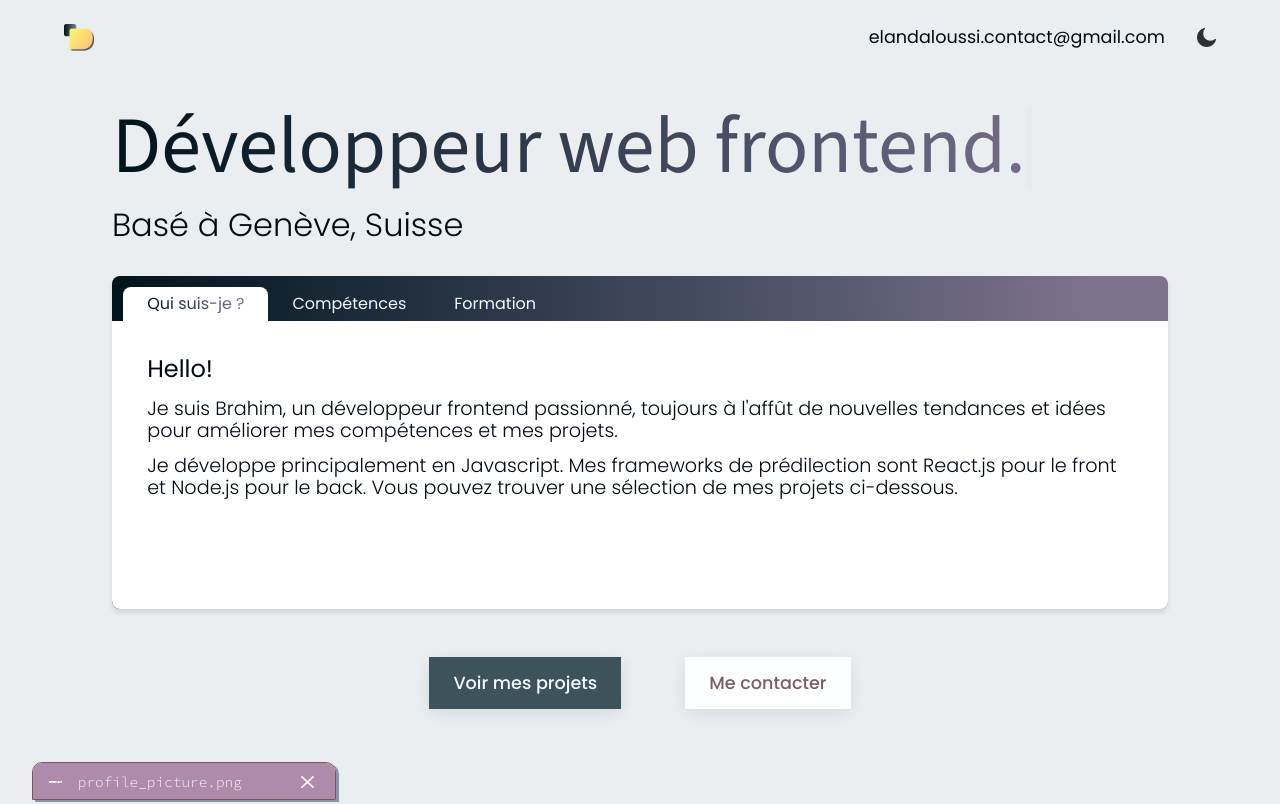
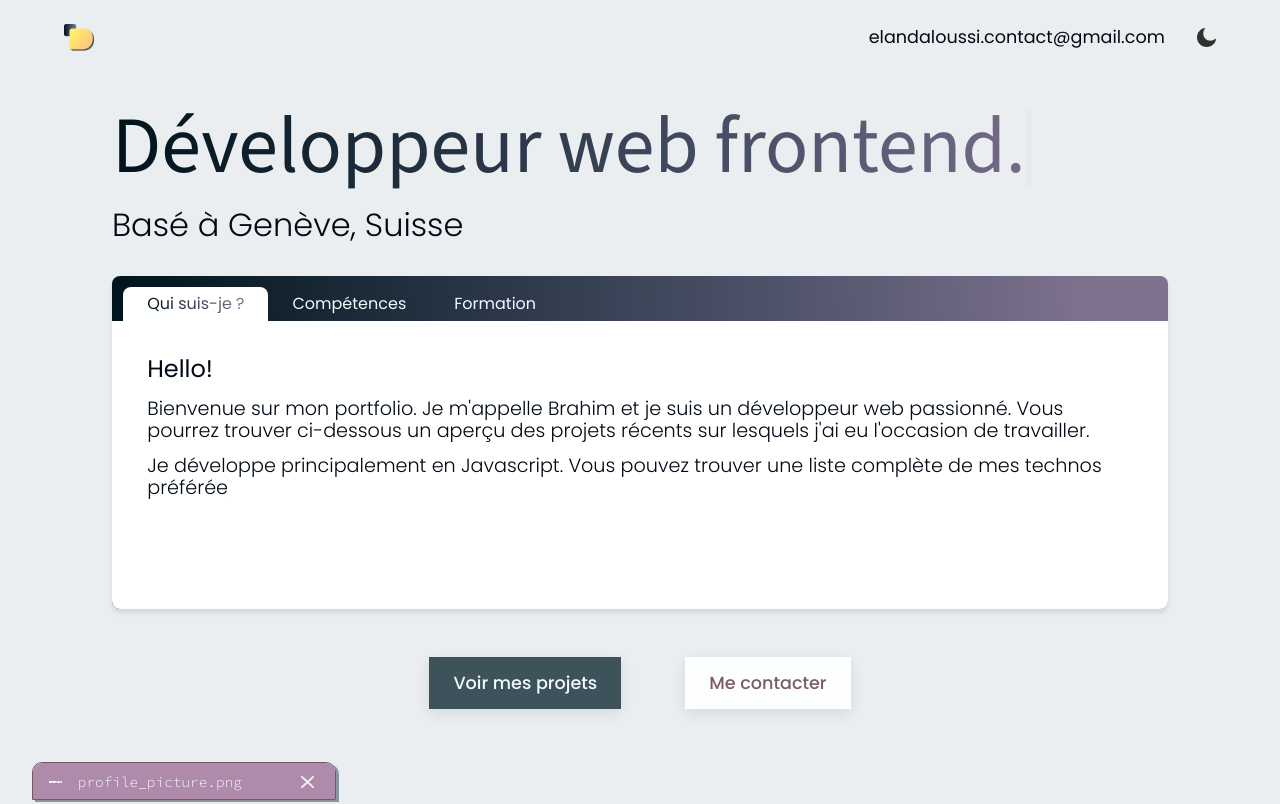
Before and after one commit to haiku-san/portfolio, a Next.js app: page / in a window 1280 px wide. Shown: the top 804 px of the page. Built offline with nearby package versions, Linux system fonts and the light colour scheme.

Commit message:
misc: change text in info card

```diff
--- a/app/components/InfosCard/index.jsx
+++ b/app/components/InfosCard/index.jsx
@@ -104,7 +104,7 @@ function InfosCard({ id }) {
                 <div className="infos-card__content who-am-i">
                     <h2 className="text-2xl">Hello!</h2>
                     <TypewritedText
-                        text="Je suis Brahim, un développeur frontend passionné, toujours à l'affût de nouvelles tendances et idées pour améliorer mes compétences et mes projets."
+                        text="Bienvenue sur mon portfolio. Je m'appelle Brahim et je suis un développeur web passionné. Vous pourrez trouver ci-dessous un aperçu des projets récents sur lesquels j'ai eu l'occasion de travailler."
                         type="p"
                         cursorSize="S"
                         minDelay={1}
@@ -112,15 +112,15 @@ function InfosCard({ id }) {
                         initialDelay={2000}
                     />
                     <TypewritedText
-                        text="Je développe principalement en Javascript. Mes frameworks de prédilection sont React.js pour le front et Node.js pour le back. Vous pouvez trouver une sélection de mes projets ci-dessous."
+                        text={`Je développe principalement en Javascript. Vous pouvez trouver une liste complète de mes technos préférées en cliquant sur l'onglet "Compétences".`}
                         type="p"
                         cursorSize="S"
                         minDelay={1}
                         maxDelay={15}
-                        initialDelay={4000}
+                        initialDelay={5000}
                     />
                     <TypewritedText
-                        text="Si vous voulez en savoir plus sur moi et mes réalisations, n'hésitez pas à explorer mon portfolio ou à me contacter directement."
+                        text="Si vous avez la moindre question, n'hésitez pas à explorer mon portfolio ou à me contacter directement."
                         type="p"
                         cursorSize="S"
                         minDelay={1}
```
